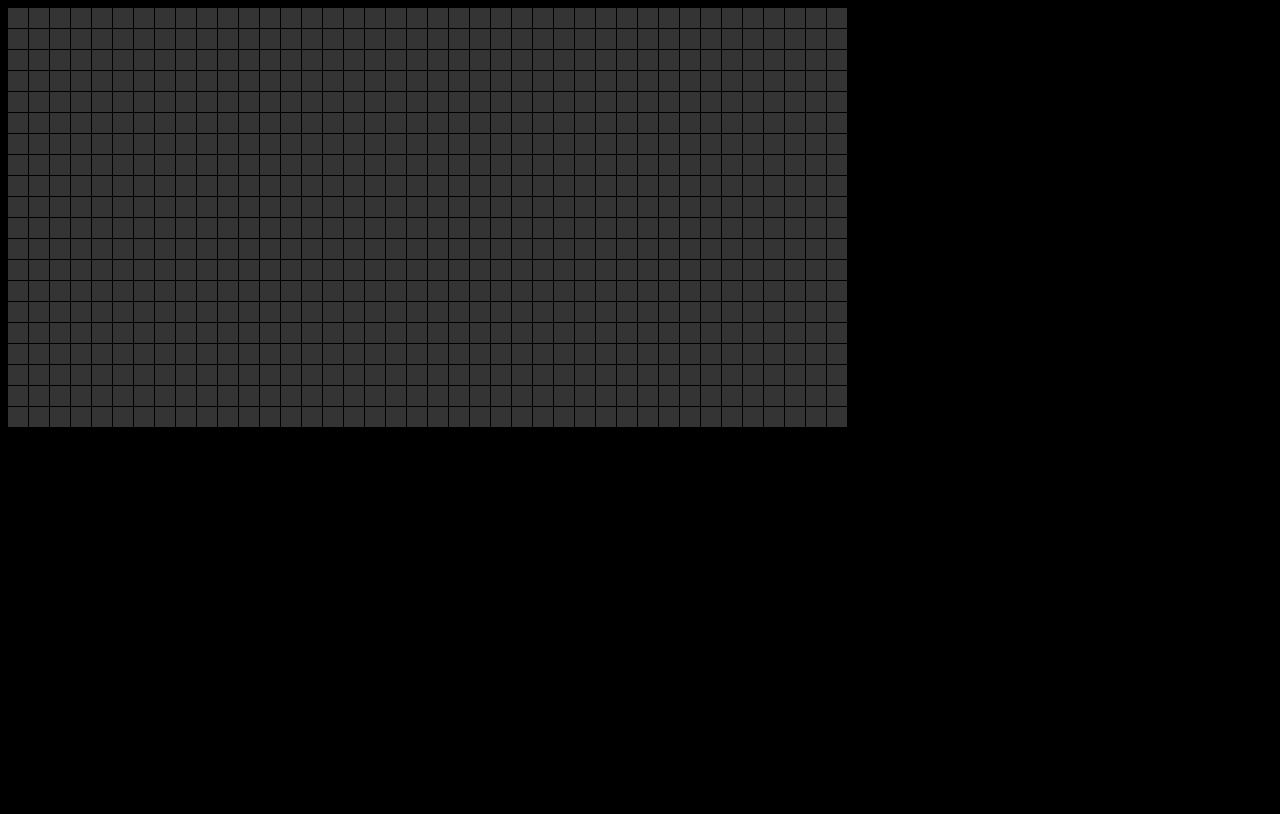
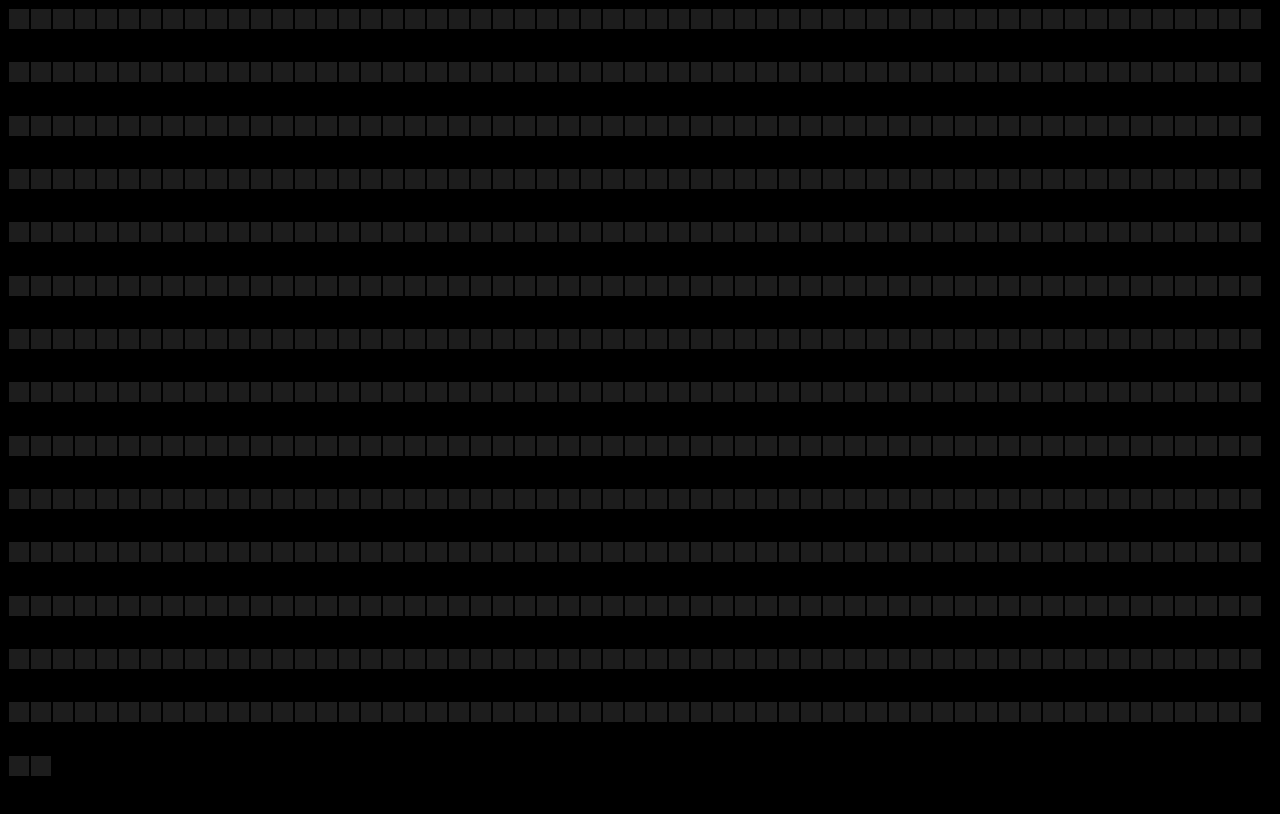
Before and after one commit to acciojob/Color-board-Anjalivlog, a website: page main.html in a window 1280 px wide. Drawn offline with Linux system fonts and the light colour scheme.

Commit message:
created a submission

```diff
--- a/main.html
+++ b/main.html
@@ -12,7 +12,7 @@
         <!-- Generate 800 square boxes -->
         <!-- You can use JavaScript to dynamically generate these boxes -->
         <!-- For simplicity, I'll just show one box and use JavaScript to duplicate it -->
-        <div class="square"></div>
+        <!-- <div class="square"></div> -->
     </div>
     <script type="text/javascript" src="./script.js">
 </script>
--- a/script.js
+++ b/script.js
@@ -1,9 +1,22 @@
 //your JS code here. If required.
 const container = document.querySelector('.container');
+for (let i = 0; i < 800; i++) {
+  const square = document.createElement('div');
+  square.classList.add('square');
+  container.appendChild(square);
+}
+container.addEventListener('mouseover', (event) => {
+  if (event.target.classList.contains('square')) {
+    event.target.style.backgroundColor = randomColorFunction();
+    setTimeout(() => {
+      event.target.style.backgroundColor = 'rgb(29, 29, 29)';
+    }, 1000);
+  }
+});
 
-// Generate 799 more square boxes
-for (let i = 0; i < 799; i++) {
-    const square = document.createElement('div');
-    square.classList.add('square');
-    container.appendChild(square);
+function randomColorFunction() {
+    const r = Math.floor(Math.random() * 256); // Random between 0-255
+    const g = Math.floor(Math.random() * 256); // Random between 0-255
+    const b = Math.floor(Math.random() * 256); // Random between 0-255
+    return 'rgb(' + r + ',' + g + ',' + b + ')';
 }
--- a/styles.css
+++ b/styles.css
@@ -1,27 +1,19 @@
 /*  your css code here. If applicable */
-body{background-color: black;}
 .container {
-    display: grid;
-    grid-template-columns: repeat(40, 20px); /* 40 columns */
-    grid-template-rows: repeat(20, 20px); /* 20 rows */
-    gap: 1px; /* Gap between squares */
+  width: 100%;
+  height: 100vh;
+  display: flex;
+  flex-wrap: wrap;
+}
+
+body{
+	background-color: black;
 }
 
 .square {
-    width: 20px;
-    height: 20px;
-    background-color: #343434; /* Default color */
+  width: 20px;
+  height: 20px;
+  background-color: rgb(29, 29, 29);
+  margin: 1px;
+  transition: background-color 1s;
 }
-
-/* Define different background colors for each box */
-.square:nth-child(1):hover {
-    background-color: #ff0000; /* Red */
-}
-
-.square:nth-child(2):hover {
-    background-color: #00ff00; /* Green */
-}
-
-.square:nth-child(3):hover {
-    background-color: #0000ff; /* Blue */
-}
```
